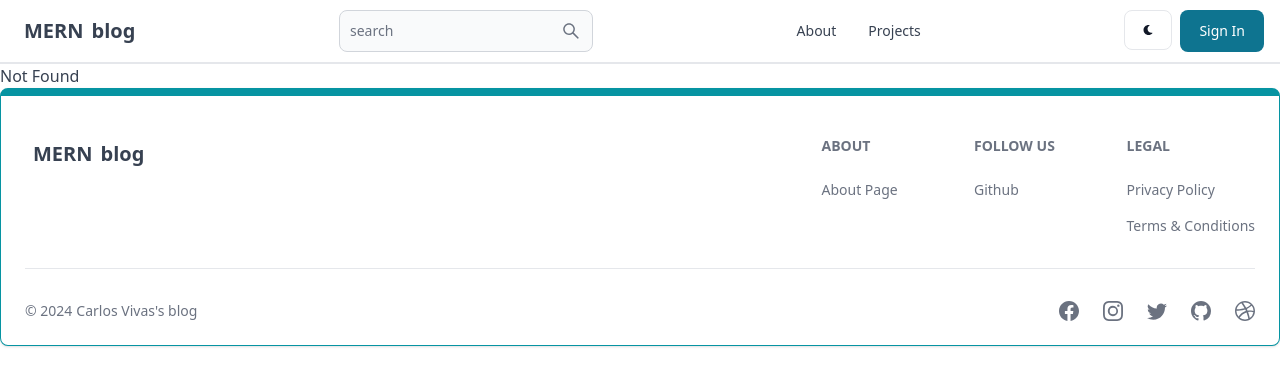
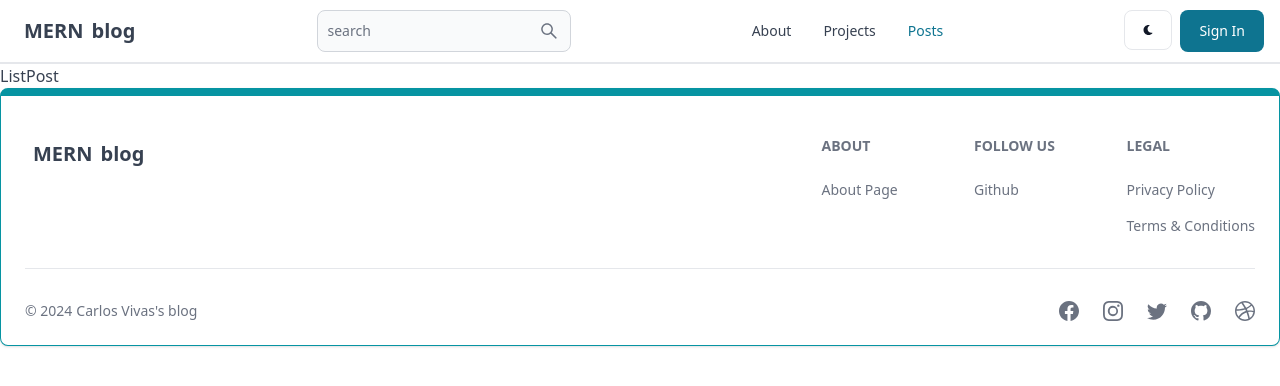
Before and after one commit to carlosmuerto/MERN-BLog, a React (Vite) app: page /posts in a window 1280 px wide. Before the commit this address had no page. Shown: the top 386 px of the page. Built offline with nearby package versions, Linux system fonts and the light colour scheme.

Commit message:
Add post and All post page route

```diff
--- a/src/client/components/header/index.tsx
+++ b/src/client/components/header/index.tsx
@@ -109,6 +109,13 @@ const Header = () => {
             </Navbar.Link>
           )}
         </Link>
+        <Link className="" to="/posts">
+          {({ isActive }) => (
+            <Navbar.Link active={isActive} as={"div"}>
+              Posts
+            </Navbar.Link>
+          )}
+        </Link>
         {currentUser && (
           <Link className="" to="/dashboard">
             {({ isActive }) => (
--- /dev/null
+++ b/src/client/pages/posts/index.tsx
@@ -0,0 +1,15 @@
+import { Outlet, useChildMatches } from "@tanstack/react-router";
+import { some } from "lodash"
+import ListPost from "./listPost";
+
+
+const Posts = () => {
+  const childMatches = useChildMatches();
+  return (
+		<div className="flex flex-col md:flex-row">
+      {some(childMatches) ? <Outlet /> : <ListPost />}
+    </div>
+  )
+}
+
+export default Posts
--- /dev/null
+++ b/src/client/pages/posts/listPost.tsx
@@ -0,0 +1,9 @@
+
+
+const ListPost = () => {
+  return (
+    <div>ListPost</div>
+  )
+}
+
+export default ListPost
--- /dev/null
+++ b/src/client/pages/posts/postCard.tsx
@@ -0,0 +1,18 @@
+type Props = {
+	id: string,
+	title: string,
+	contect: string,
+	author: {
+		name: string,
+		image: string,
+	},
+	date: Date
+}
+
+const postCard = (props: Props) => {
+	return (
+		<div className='text-3xl font-bold underline'>{props.title}</div>
+	)
+}
+
+export default postCard
--- /dev/null
+++ b/src/client/pages/posts/postPage.tsx
@@ -0,0 +1,7 @@
+const postPage = () => {
+	return (
+		<div>postPage</div>
+	)
+}
+
+export default postPage
--- a/src/client/routes.tsx
+++ b/src/client/routes.tsx
@@ -10,6 +10,8 @@ import Profile from "@pages/dashboard/profile";
 import { AuthState } from "@redux/authSlice";
 import { Error } from "mongoose";
 import newPost from "@/pages/dashboard/newPost";
+import Posts from "@/pages/posts";
+import postPage from "@/pages/posts/postPage";
 
 export type AppRouteContext = {
 	AuthState: AuthState
@@ -42,6 +44,19 @@ const indexRoute = createRoute({
   path: "/",
   component: Home,
 });
+
+const postsRoute = createRoute({
+  getParentRoute: () => rootRoute,
+  path: "/posts",
+  component: Posts,
+});
+
+const postsIdRoute = createRoute({
+  getParentRoute: () => postsRoute,
+  path: "/$postId",
+  component: postPage,
+});
+
 
 const aboutRoute = createRoute({
   getParentRoute: () => rootRoute,
@@ -91,6 +106,9 @@ export const routeTree = rootRoute.addChildren([
   indexRoute,
   aboutRoute,
   projectsRoute,
+  postsRoute.addChildren([
+    postsIdRoute,
+  ]),
   dashboardRoute.addChildren([
     profileRoute,
     newPostRoute
```
